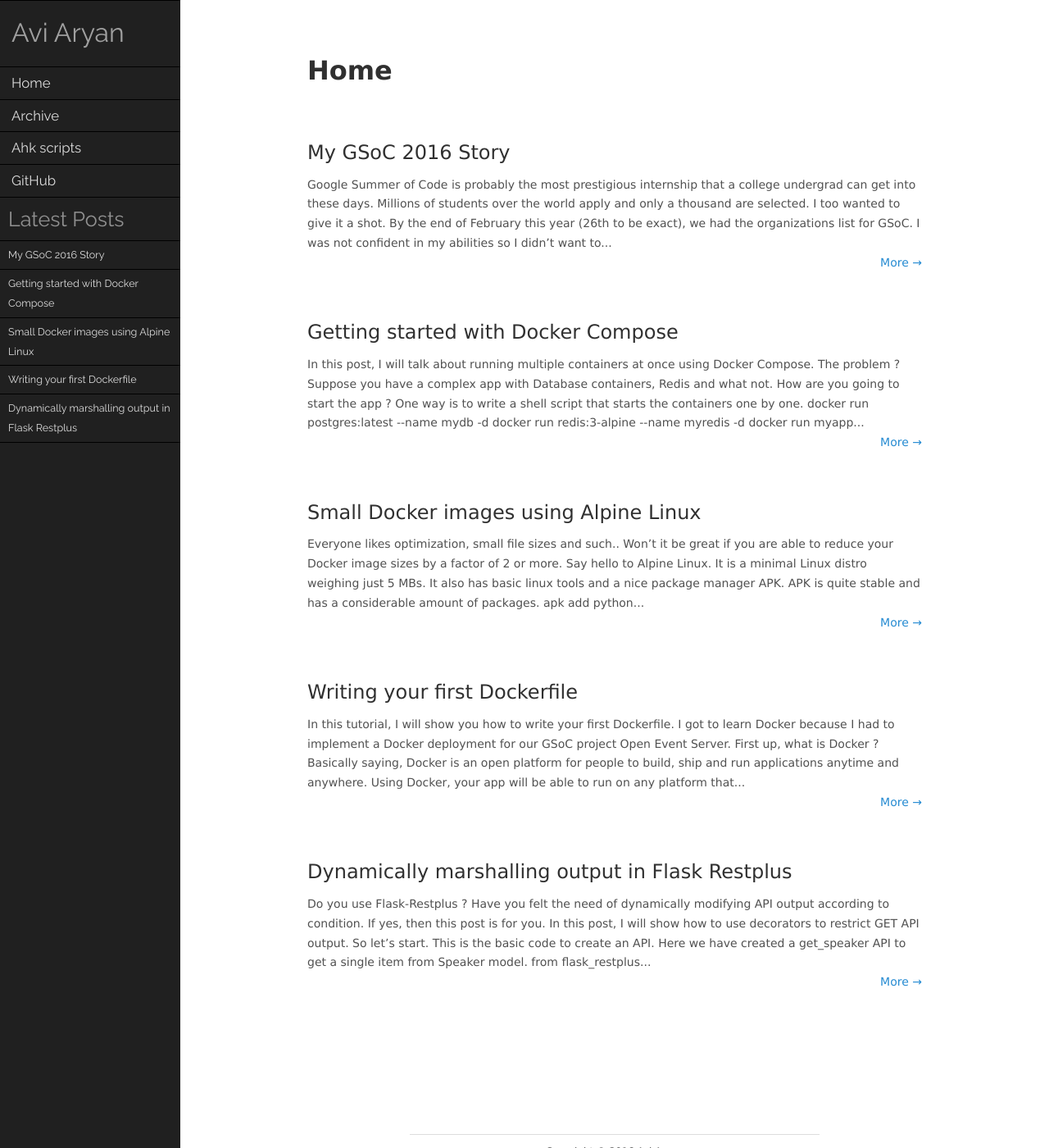
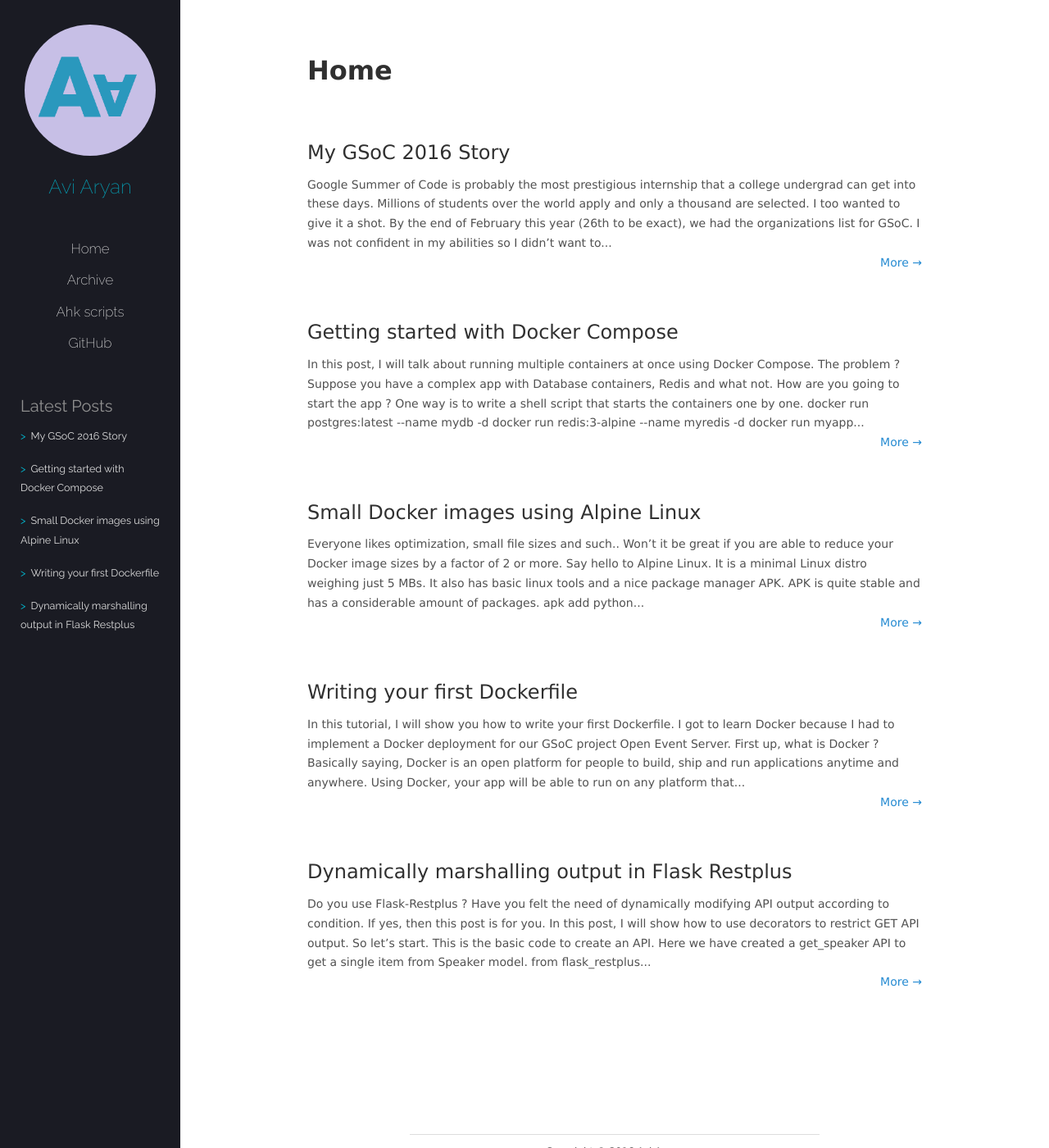
Before and after one commit to aviaryan/aviaryan.github.com-retired-2018, a Jekyll site: the page built from index.html, in a window 1280 px wide and 1400 px high. Shown: the whole window at 82% size. Built offline with Jekyll 4.4.1, drawn with Linux system fonts in a browser that asks for light colours.

Commit message:
Improved sidebar design (#7)
* Improved sidebar design

* Fixed scrollbar flickering

* Fixed tags in sidebar and changed background color

```diff
--- a/_layouts/default.html
+++ b/_layouts/default.html
@@ -28,12 +28,12 @@
 
   <!-- fonts -->
   <link href='https://fonts.googleapis.com/css?family=Anonymous+Pro:700,400' rel='stylesheet' type='text/css'>
-  <link href="https://fonts.googleapis.com/css?family=Raleway" rel="stylesheet">
+  <link href="https://fonts.googleapis.com/css?family=Raleway:200,400" rel="stylesheet">
 
   <!-- stylesheets -->
   <link rel="alternate" type="application/atom+xml" href="http://feeds.feedburner.com/aviaryan" title="RSS feed" />
   <link href="/assets/css/style.css" rel="stylesheet" />
-  <link href="/assets/css/colors-black.css" rel="stylesheet" />
+  <link href="/assets/css/colors-blue.css" rel="stylesheet" />
   <link href="/assets/css/mojombo.css" rel="stylesheet" />
 
 {% include ga.html %}
@@ -46,40 +46,49 @@
 
     <div id="sidebar">
       <nav id="navigation">
-          <li><h1><a href="/about.html" style="display: inline-block; width: inherit;">Avi Aryan</a></h1></li>
+          <div class="profile">
+              <img src="/images/profile.png" class="profile__pic"/>
+              <div class="meta">
+                  <h3 class="name text-center"><a href="/about.html">Avi Aryan</a></h3>
+              </div>
+          </div>
+          <!--<li><h1><a href="/about.html" style="display: inline-block; width: inherit;">Avi Aryan</a></h1></li>-->
           <!-- <a href="/"><img src="/images/profile_128.png" height="100" width="100"></a></li> -->
+          <div class="site-links">
               <li><a href="/">Home</a></li>
               <li><a href="/blog">Archive</a></li>
               <li><a href="/ahk">Ahk scripts</a></li>
               <!-- <li><a href="/softwares.html">Softwares</a></li> OUTDATED -->
               <li><a href="{% if page.ghlink != null %}{{page.ghlink}}{% else %}http://www.github.com/{{site.author.github}}{% endif %}">GitHub</a></li>
+          </div>
       </nav>
 
-
+        <div class="latest-post">
             {% if layout.rtype != "post" %}
             <li class="latestposts-header">Latest Posts</li>
             {% for post in site.posts limit:5%}
             <li class="latestposts-box">
-         <a href="{{ post.url }}"> <span class="latestposts">{{ post.title }}</span> </a><br>
+                <a href="{{ post.url }}"> <span class="latestposts">{{ post.title }}</span> </a>
             </li>
             {% endfor %}
             <li></li>  <!-- for last line -->
             {% else %}
             {% if page.category != null %}
             <li class="navigation-header-small latestposts-header">Category</li>
-        <li class="top-xs bottom-xs"><font class="heading"><a href="/blog/{{ page.category }}/"><span class="button button-cat">{{ page.category }}</span></a></font></li>
+            <li class="top-xs category-list bottom-xs"><font class="heading"><a href="/blog/{{ page.category }}/"><span class="button button-cat">{{ page.category }}</span></a></font></li>
             {% endif %}
 
             <li class="navigation-header-small latestposts-header">Tags</li>
-        <li class="top-xs">
+            <li class="top-xs tag-list">
                 <a href="/blog/tags.html#untagged"><span class="button button-tag">Untagged</span></a>
                 {% for tag in site.tags %}<a href="/blog/tags.html#{{ tag | first }}">
                 <span class="button button-tag">{{ tag | first }}</span></a>
                 {% endfor %}
             </li>
             {% endif %}
+        </div>
 
-    <br><br> <!-- extra space in case of small page -->
+    <!--<br><br> &lt;!&ndash; extra space in case of small page &ndash;&gt;-->
     </div>
 
     {% if layout.rtype == "page" %}
--- /dev/null
+++ b/assets/css/colors-blue.css
@@ -0,0 +1,165 @@
+/*
+ * MAKING YOUR OWN COLOR SCHEME
+ *
+ * Use Find and replace to change colors at many places in one time. Actually whenenver you are to change a color, consider using F/R to look for them same color.
+ * At places, the same color with varying luminousity is used so keep that in mind and make your design a/c that for best results.
+ *
+*/
+
+/* Global styles */
+#page {
+	color: #515151;
+	border-radius: 1.0em;
+}
+#sidebar {
+	background: rgb(26, 27, 35);
+	transition: all 0.3s;
+	overflow: hidden;
+}
+
+#sidebar:hover {
+	overflow: auto;
+}
+
+body { background-color:  #ffffff; }
+
+:not(pre) > code { background-color: #f9f9f9; color: #bf616a; }
+
+#data a[href] .a_nohover:hover { background-color: #ffffff; border: 0px; }
+
+a[href], a:visited, a:active {
+	border-color: #268bd2;
+	color: #268bd2;
+	border: 0px;
+}
+
+#data a[href]:hover, .postdate a[href]:hover {
+	padding-bottom: 0px;
+	border-bottom: 1px solid;
+	background-color: #ffffff;
+	border-color: #268bd2;
+	color: #268bd2;
+}
+
+h1, h2, h3, h4, .heading {
+	color: #303030;
+}
+
+h1 a, h1 a:visited, h1 a:active {
+	color: #303030;
+}
+
+h1 a:hover {
+	background-color: #ffffff;
+	border-color: #303030;
+}
+
+/* Singular styles */
+
+#navigation h1 a {
+	color: #A0A0A0;
+}
+#navigation h1 a:hover {
+	color: #909090;
+}
+
+.latestposts-header {
+	font-size: 1.8em;
+	font-family: 'Raleway', sans-serif;
+	color: #909090;
+	padding: 0 25px;
+	font-size: 20px;
+}
+
+.post-index-cat {
+	background-color: #f9f9f9;
+}
+
+blockquote {
+	border-color: #303030;
+}
+
+#sidebar, #sidebar a {
+	color: #dddddd;
+	transition: all 0.35s;
+}
+#sidebar a:hover, #sidebar a.active {
+	color: rgba(0, 188, 212, 0.91);
+	background-color: rgb(14, 15, 23);
+}
+#sidebar li {
+	display: block;
+	border-color: #000000;
+}
+
+#data hr { background-color: #dddddd;}
+
+#footer {
+	border-color: #dddddd;
+}
+
+.button-tag {
+	background: rgba(0, 150, 136, 0.7);
+	color: #d3d3d3;
+	border-color: #272822;
+}
+
+.button-tag:hover {
+	background: rgba(0, 150, 136, 0.45);
+	border: 1px solid transparent;
+}
+
+.button-cat {
+	background: #5A763D;
+	border-color: #2D6024;
+	color: #d3d3d3;
+}
+
+.button-cat:hover {
+	background: #42572D;
+	border-color: #42572D;
+}
+
+.divider {
+	background: #000000;
+}
+
+.inbutton {
+	color: #505050;
+}
+.inbutton:hover {
+	background-color: #ffffff;
+	color: #000000;
+}
+
+em, .concrete { background: #f9f9f9; }
+
+header .tagline {
+	background-color: #ffffff;
+	color: #9a9a9a;
+}
+
+table:not(.inline) tr:nth-child(even) {
+    background-color: #f9f9f9;
+}
+th {
+	background-color: #9a9a9a;
+}
+td {
+	border-color: #7D7B20;
+}
+
+.site-links{
+	text-align: center;
+	font-weight: 200;
+}
+
+.site-links a{
+	display: block;
+	padding: 5px 20px;
+}
+
+/* Specific styles */
+#data .notify a[href]:hover { background-color: #e3f7fc; }
+
+/*** Pygments ***/
--- a/assets/css/style.css
+++ b/assets/css/style.css
@@ -245,6 +245,9 @@ h2,h3,h4 { margin: 10px 0px 5px 0px; }
 .top-xs { padding-top: 10px !important; }
 .bottom-xs { padding-bottom: 10px !important; }
 
+.primarty-color {
+	color: #00bcd4 !important;
+}
 /*** Structure ***/
 
 #page {
@@ -320,12 +323,27 @@ div.post-content { font-size: 16px; }
 
 #sidebar li {
 	list-style: none;
-	padding: 5px;
-	padding-left: 10px;
+	/*padding: 5px 20px;*/
 	margin: 0px;
-	border-top: 1px;
+	/*border-top: 1px;*/
 	border-color: white;
 	border-style: inset;
+}
+
+#sidebar .profile{
+	padding: 30px;
+}
+
+.profile > img{
+	border-radius: 50%;
+}
+
+#sidebar .meta  a{
+	color: rgba(0, 188, 212, 0.76);
+}
+
+#sidebar .meta  a:hover{
+	color: rgba(0, 188, 212, 1);
 }
 
 #navigation h1 a {
@@ -341,7 +359,7 @@ div.post-content { font-size: 16px; }
 	border: none;
 	font-family: 'Raleway', 'Helvetica Neue', "Helvetica", sans-serif;
 	font-size: 1.2em;
-	padding: 2px 4px;
+	padding: 5px 4px;
 }
 
 #navigation a:hover {
@@ -350,11 +368,6 @@ div.post-content { font-size: 16px; }
 
 .navigation-header-small {
 	font-size: 1.4em !important;
-}
-
-.latestposts-header {
-	font-size: 1.8em;
-	font-family: 'Raleway', sans-serif;
 }
 
 .latestposts {
@@ -439,6 +452,38 @@ img.center {
 	background-color: #EAEAEA;
 }
 
+.latest-post {
+	margin-top: 2.5rem;
+}
+
+.latest-post a{
+    display: block;
+	padding: 8px 25px;
+}
+
+.latestposts::before {
+	content: '>';
+	margin-right: 6px;
+	color: rgb(0, 188, 212);
+}
+
+.meta .name {
+	font-weight: 200;
+}
+
+#sidebar .meta .name a{
+	padding: 5px 10px;
+}
+
+.tag-list, .category-list {
+	padding: 0 20px;
+}
+
+.tag-list > a, .category-list a {
+	display: inline-block !important;
+	padding: 0;
+}
+
 /** Very Custom settings **/
 
 
```
Also changed, not shown: 1 other file. Lines whose indentation alone changed are shown as unchanged.
